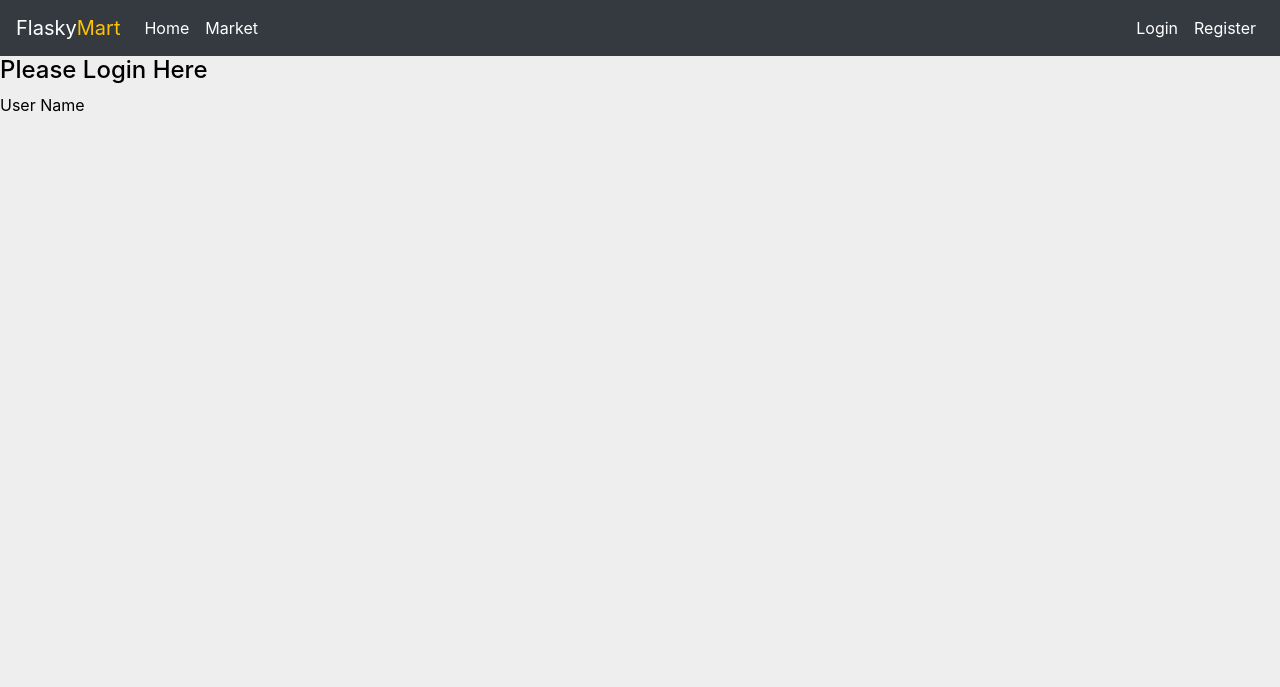
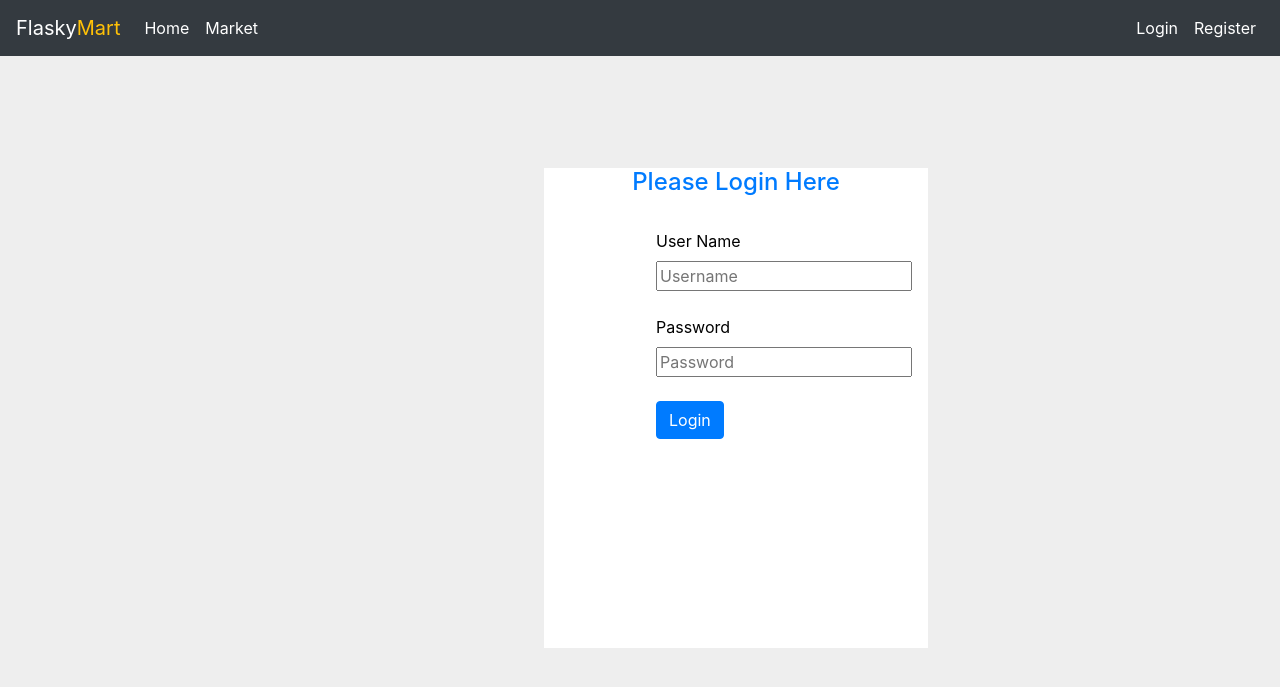
Before and after one commit to kwabenahcode/ecommerce_app, a Flask app: page /login in a window 1280 px wide. Shown: the top 687 px of the page. Run offline with Flask 3, Linux system fonts and the light colour scheme.

Commit message:
adding styles to login form

```diff
--- a/market/static/styles.css
+++ b/market/static/styles.css
@@ -26,3 +26,17 @@
     margin-left: 7rem;
     margin-top: 2rem;
 }
+
+/* Stlyes for Login Page (starts here) */
+.login-form{
+    background: #ffff;
+    width: 30%;
+    height: 30rem;
+    margin-top: 7rem;
+    margin-left: 34rem;
+}
+
+.login-form-sub-container{
+    margin-left: 7rem;
+    margin-top: 2rem;
+}
--- a/market/templates/login.html
+++ b/market/templates/login.html
@@ -8,10 +8,19 @@
     <div class='login-form'>
         <form method='POST'>
             {{form.hidden_tag()}}
-            <h4>Please Login Here</h4>
-            <div>
+            <h4 align='center' class='text-primary'>Please Login Here</h4>
+            <div class='login-form-sub-container'>
                 {{form.username.label()}}
-
+                <br />
+                {{form.username(placeholder='Username')}}
+                <br />
+                <br />
+                {{form.password.label()}}
+                <br />
+                {{form.password(placeholder='Password')}}
+                <br />
+                <br />
+                {{form.login(class='btn btn-primary')}}
             </div>
         </form>
     </div>
```
